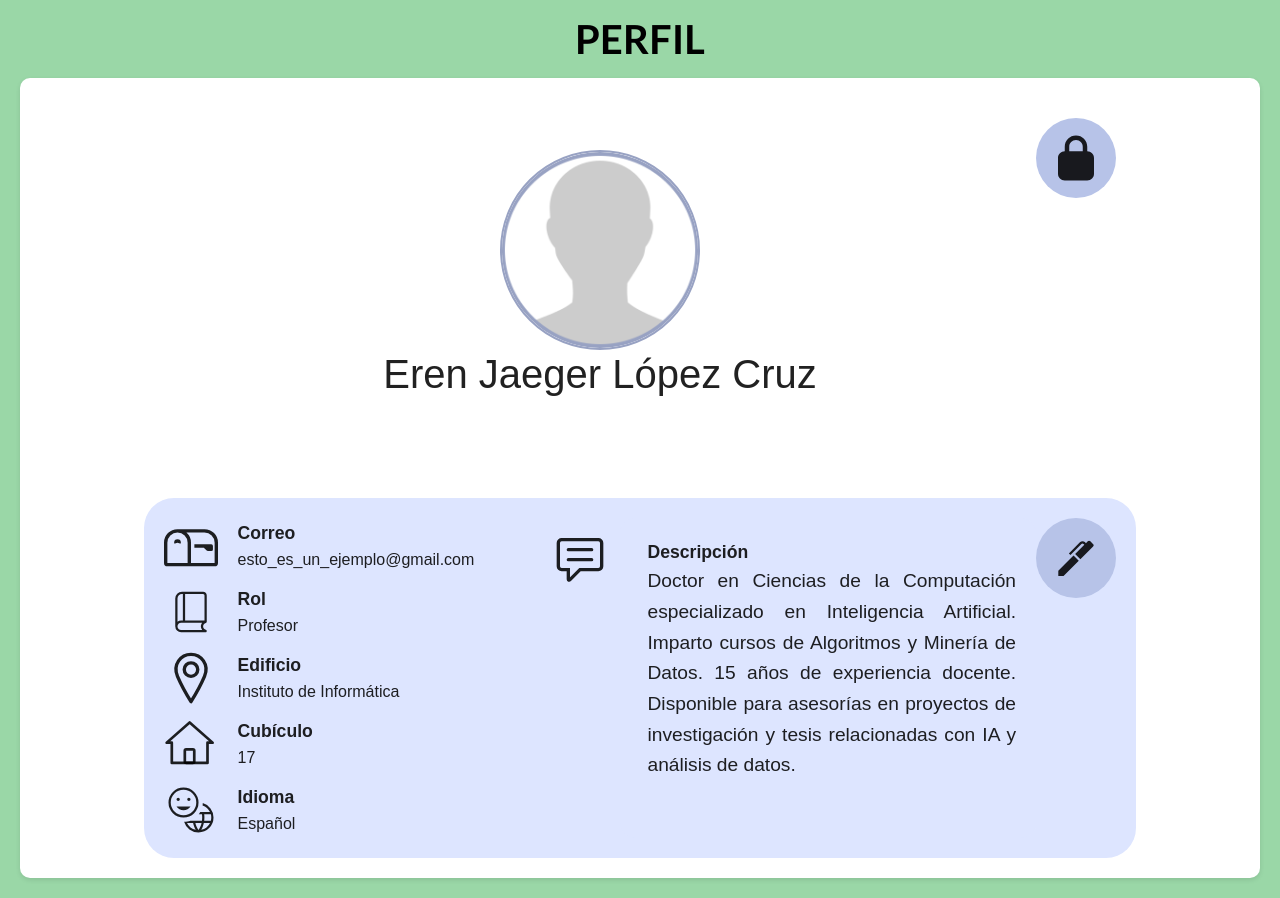
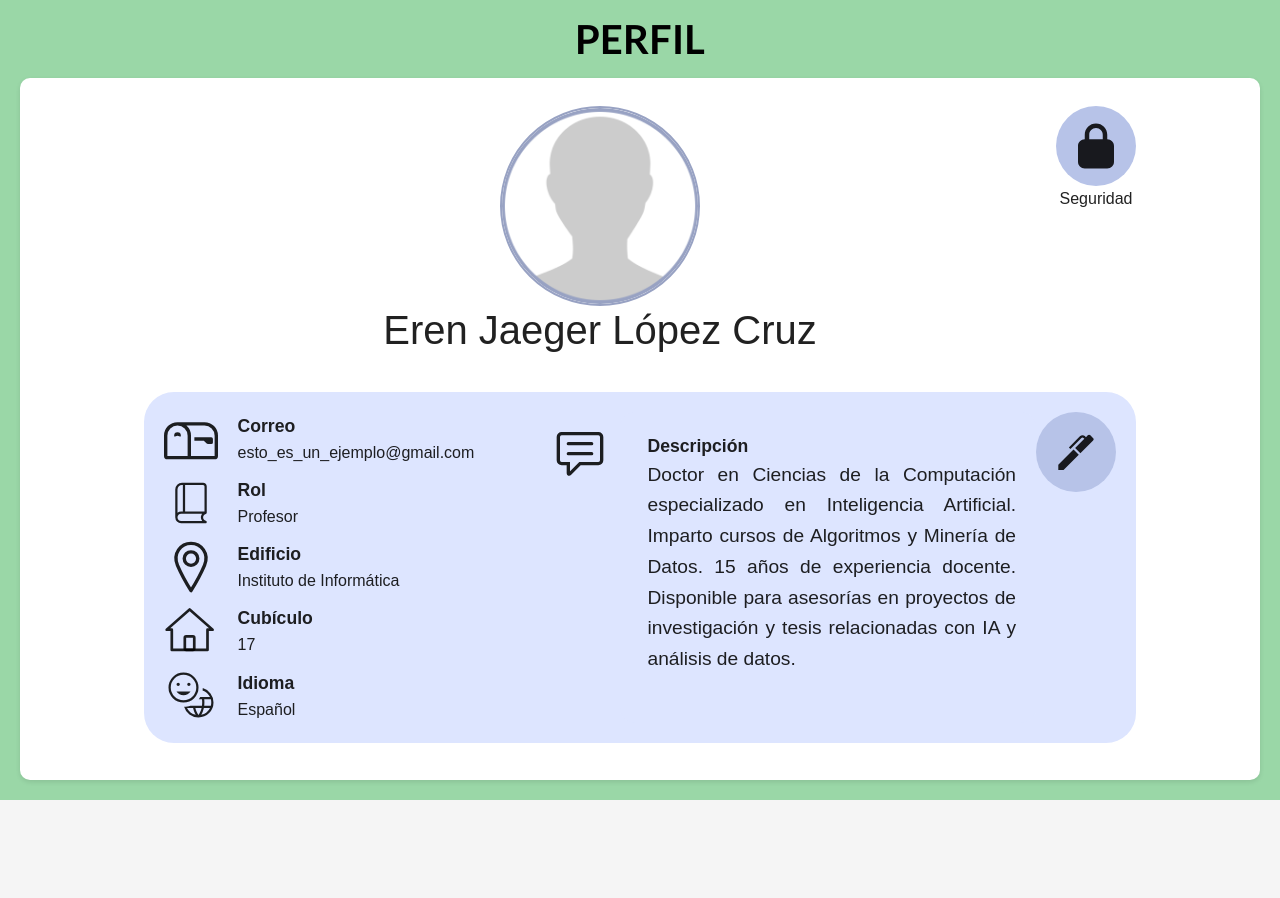
Before and after one commit to DannG04/AsesoriasUnsis, a Vue app in the folder asesorias_front/: page /perfil in a window 1280 px wide. After the commit the page ends 800 px from the top, so only its background shows below. Built offline with nearby package versions, Linux system fonts and the light colour scheme.

Commit message:
Componente de cambio de contraseña y ajustes en Perfil

```diff
--- a/asesorias_front/src/views/CambioContraseña.vue
+++ b/asesorias_front/src/views/CambioContraseña.vue
@@ -0,0 +1,226 @@
+<template>
+    <div class="principal">
+        <h1>SEGURIDAD</h1>
+        <div class="general">
+          <div class="contenido">
+            <div class="izquierda">
+                <label class="label">Usuario:</label>
+                <label class="label">Contraseña Actual <label class="asterisco">*</label></label>
+                <label class="label">Nueva Contraseña <label class="asterisco">*</label></label>
+                <label class="label">Confirmar contraseña <label class="asterisco">*</label></label>
+            </div>
+            <div class="derecha">
+                <label>{{ usuario }}</label>
+                <input class="input" type="password" placeholder="Contraseña"/>
+                <input class="input" type="password" placeholder="Nueva Contraseña"/>
+                <input class="input" type="password" placeholder="Confirmar Contraseña"/>
+            </div>
+          </div>
+          <div class="parrafo">
+            <p>
+            La contraseña deberá tener al menos 8 caracteres, al menos 1 dígito(s), al menos 1 minúscula(s),
+            al menos 1 MAYÚSCULA(S) y al menos 1 caracter(es) no-alfanumérico(s) como . $ ? / * - + # @
+            </p>
+          </div>
+          <!-- Botones de acción -->
+          <div class="botones">
+            <button class="boton-guardar">Guardar cambios</button>
+            <button class="boton-cancelar">Cancelar</button>
+          </div>
+        </div>
+    </div>
+</template>
+
+<script>
+export default {
+  name: 'PerfilView',
+  data() {
+    return {
+      usuario: ''
+    }
+},
+    mounted() {
+        this.usuario = '2022060488li'
+    }
+}
+</script>
+
+<style scoped>
+
+/*Todo el contenedor */
+.principal {
+    display: flex;
+    flex-direction: column;
+    align-items: center;
+    justify-content: center;
+    top: 50%;
+    left: 50%;
+    width: 90%;
+    height: auto;
+    padding-left: 10%;
+    gap: 40px;
+    padding-top: 60px;
+    align-content: center;
+}
+
+/*Contenedor general del contenido */
+.general {
+    background-color: #DDE5FF;
+    width: 80%;
+    height: 100%;
+    border-radius: 30px;
+    flex-direction: column;
+    display: flex;
+    align-items: center;
+}
+
+/*Contenedor general del contenido  */
+.contenido {
+    flex-grow: 1;
+    background-color: #DDE5FF;
+    width: 100%;
+    height: 100%;
+    border-radius: 30px;
+    flex-direction: row;
+    display: flex;
+}
+
+.izquierda {
+    display: flex;
+    flex: 1;
+    flex-direction: column;
+    align-items: start;
+    justify-content: space-between;
+    width: 100%;
+    height: 100%;
+    padding: 10%;
+    gap: 30px;
+}
+
+.derecha {
+    display: flex;
+    flex: 1;
+    flex-direction: column;
+    align-items: start;
+    justify-content: space-between;
+    width: 100%;
+    height: 100%;
+    padding: 10%;
+    margin-right: auto;
+    gap: 20px;
+}
+
+.botones {
+    display: flex;
+    flex-grow: 1;
+    flex-direction: row;
+    justify-content: center;
+    align-items: center;
+    gap: 30px;
+    padding-bottom: 20px;
+}
+
+h1 {
+    font-weight: bold;
+    font-size: 300%;
+}
+
+.parrafo {
+    flex-grow: 1;
+    color: #7E828F;
+    text-align: center;
+    padding-left: 10%;
+    padding-right: 10%;
+    padding-bottom: 2px;
+    padding-top: 0; /* Eliminar espacio superior */
+    margin-top: -10px; /* Acercar más al contenido */
+    width: auto;
+    height: auto;
+}
+
+.label {
+  font-size: 120%;
+  font-weight: bold;
+  white-space: nowrap;
+}
+
+.asterisco {
+  color: red;
+  font-weight: bold;
+}
+
+.input {
+  width: 100%;
+  height: 50px;
+  border-radius: 5px;
+  padding: 5px;
+  border: 1px solid #ccc;
+  background-color: #fff;
+}
+
+.boton-guardar {
+  cursor: pointer;
+  background-color: #B7C3E8;
+  text-align: center;
+  padding: 10px;
+  min-width: 120px;
+  min-height: 50px;
+  display: inline-block;
+  font-weight: 600;
+}
+
+.boton-cancelar {
+  cursor: pointer;
+  background-color: #F6888A;
+  text-align: center;
+  padding: 10px;
+  min-width: 120px;
+  min-height: 50px;
+  display: inline-block;
+  font-weight: 600;
+}
+
+/*Estilos responsivos */
+@media (max-width: 768px) {
+  .contenido {
+    flex-direction: column; /* Apila las columnas verticalmente */
+    gap: 10px;
+  }
+
+  .izquierda, .derecha {
+    padding: 5%; /* Reduce el padding en pantallas pequeñas */
+    width: 100%; /* Ocupan todo el ancho */
+  }
+
+  .botones {
+    flex-direction: column; /* Apila los botones verticalmente */
+    gap: 10px;
+  }
+
+  .parrafo {
+    padding-left: 10%;
+    padding-right: 10%;
+  }
+}
+
+@media (max-width: 480px) {
+  .principal {
+    padding-left: 5%; /* Reduce el padding en pantallas muy pequeñas */
+  }
+
+  .label {
+    font-size: 100%; /* Reduce el tamaño del texto */
+  }
+
+  .input {
+    height: 40px; /* Reduce la altura de los inputs */
+  }
+
+  .boton-guardar, .boton-cancelar {
+    min-width: 100px; /* Reduce el tamaño mínimo de los botones */
+    min-height: 40px;
+  }
+}
+
+
+</style>
--- a/asesorias_front/src/views/Perfil.vue
+++ b/asesorias_front/src/views/Perfil.vue
@@ -14,6 +14,7 @@
           <path fill="currentColor" d="M17 9V7c0-2.8-2.2-5-5-5S7 4.2 7 7v2c-1.7 0-3 1.3-3 3v7c0 1.7 1.3 3 3 3h10c1.7 0 3-1.3 3-3v-7c0-1.7-1.3-3-3-3M9 7c0-1.7 1.3-3 3-3s3 1.3 3 3v2H9z" />
         </svg>
       </button>
+      <span>Seguridad</span>
     </div>
     </div>
     <div class="con-info-general">
@@ -157,11 +158,9 @@ export default {
 
 .arriba {
   background-color: #fff;
-  padding: 20px;
-  border-radius: 30px;
   width: 80%;
-  height: 50%;
-  margin: 20px auto;
+  height: auto;
+  margin: 10px auto;
   flex-direction: row;
   display: flex;
 }
@@ -206,9 +205,11 @@ export default {
 }
 
 .justo {
+  display: flex;
   width: auto;
   height: auto;
   align-items: center;
+  flex-direction: column;
 }
 
 .principal {
@@ -216,7 +217,7 @@ export default {
   flex-direction: column;
   align-items: center;
   justify-content: center;
-  height: 100vh;
+  height: 100%;
 }
 
 /*Estilo para label*/
```
